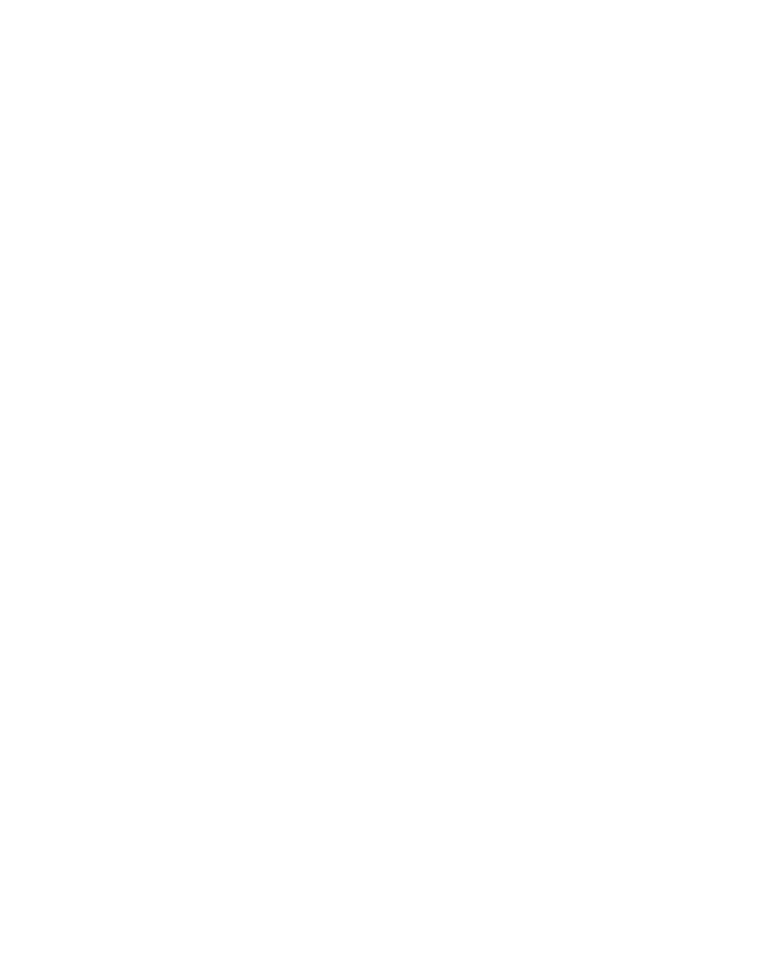
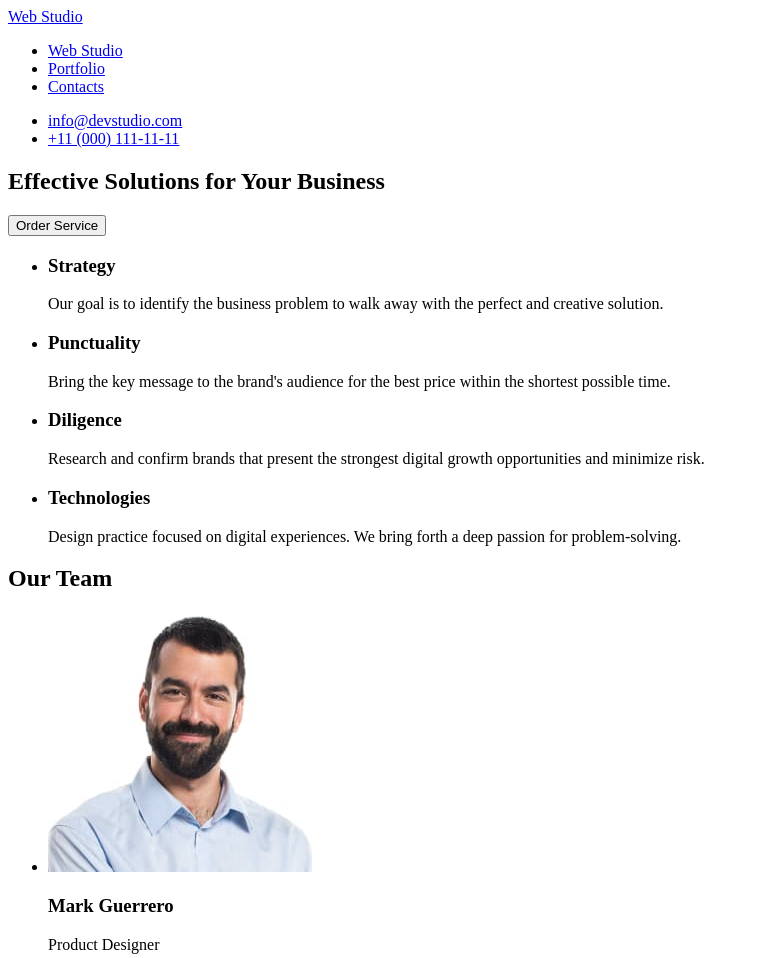
Before and after one commit to Vadimeks/goit-markup-hw-01, a plain HTML site: page index.html in a window 1280 px wide. Shown: the top 958 px of the page, without its empty margins (0-759 px from the left). Before the commit the page ends 800 px from the top, so only its background shows below. Drawn offline with Linux system fonts and the light colour scheme.

Commit message:
change index

```diff
--- a/index.html
+++ b/index.html
@@ -4,11 +4,101 @@
 <head>
     <meta charset="UTF-8">
     <meta name="viewport" content="width=device-width, initial-scale=1.0">
-    <title>Document</title>
+    <title>webstudio</title>
 </head>
 
 <body>
+    <main>
 
+        <a href="./index.html">Web
+            Studio
+        </a>
+        <ul>
+            <li>
+                <a href="./index.html">Web
+                    Studio
+                </a>
+            </li>
+            <li>
+                <a href="./index.html">Portfolio
+                </a>
+            </li>
+            <li>
+                <a href="./index.html">Contacts
+                </a>
+            </li>
+        </ul>
+        <ul>
+            <li><a href="mailto:info@devstudio.com">info@devstudio.com</a>
+            </li>
+            <li><a href="tel:+110001111111">+11 (000) 111-11-11</a>
+            </li>
+        </ul>
+    </main>
+    <section>
+        <h1>Effective Solutions for Your Business</h1>
+        <button type="button">Order Service</button>
+    </section>
+    <!-- Section - About -->
+    <section>
+        <ul>
+            <li>
+                <h3>Strategy</h3>
+                <p>Our goal is to identify the business
+                    problem to walk away with the perfect and creative solution.
+                </p>
+            </li>
+            <li>
+                <h3>Punctuality</h3>
+                <p>Bring the key message to the brand's audience for the best price within the shortest possible time.
+                </p>
+            </li>
+            <li>
+                <h3>Diligence</h3>
+                <p>Research and confirm brands that present the strongest digital growth opportunities and minimize
+                    risk.
+                </p>
+            </li>
+            <li>
+                <h3>Technologies</h3>
+                <p>Design practice focused on digital experiences. We bring forth a deep passion for problem-solving.
+                </p>
+            </li>
+        </ul>
+    </section>
+    <!-- Section - Team -->
+    <section>
+        <h2>Our Team</h2>
+        <ul>
+            <li>
+                <img src="./images/img1.jpg" alt="Product Designer" width="264" height="260">
+                <h3>Mark Guerrero</h3>
+                <p>Product Designer</p>
+            </li>
+            <li>
+                <img src="./images/img2.jpg" alt="Frontend Developer" width="264" height="260">
+                <h3>Tom Ford</h3>
+                <p>Frontend Developer</p>
+            </li>
+            <li>
+                <img src="./images/img3.jpg" alt="Marketing" width="264" height="260">
+                <h3>Camila Garcia</h3>
+                <p>Marketing</p>
+            </li>
+            <li>
+                <img src="./images/img4.jpg" alt="UI Designer" width="264" height="260">
+                <h3>Daniel Wilson</h3>
+                <p>UI Designer</p>
+            </li>
+        </ul>
+    </section>
+    <footer>
+        <p>WebStudio</p>
+        <p>Increase the flow of customers and sales for
+            your business with digital marketing & growth solutions.
+        </p>
+
+    </footer>
 </body>
 
 </html>
```
